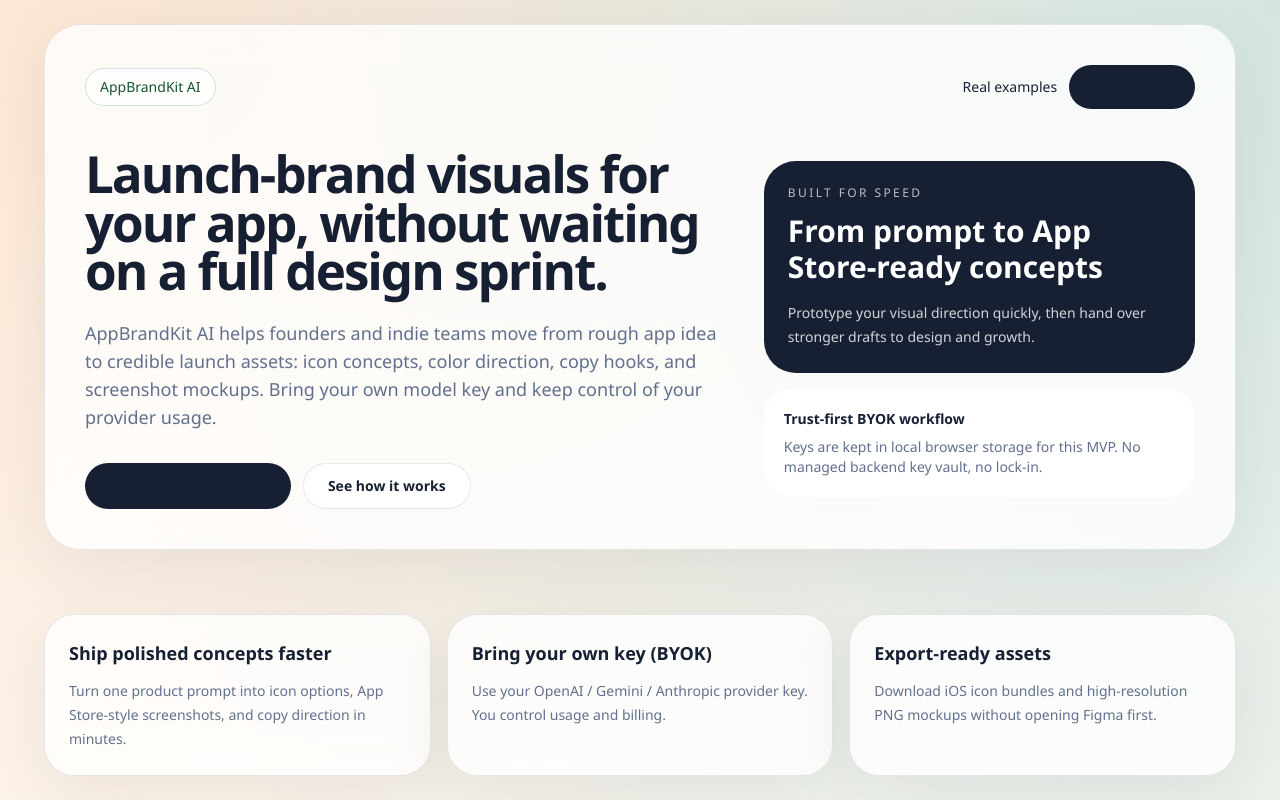
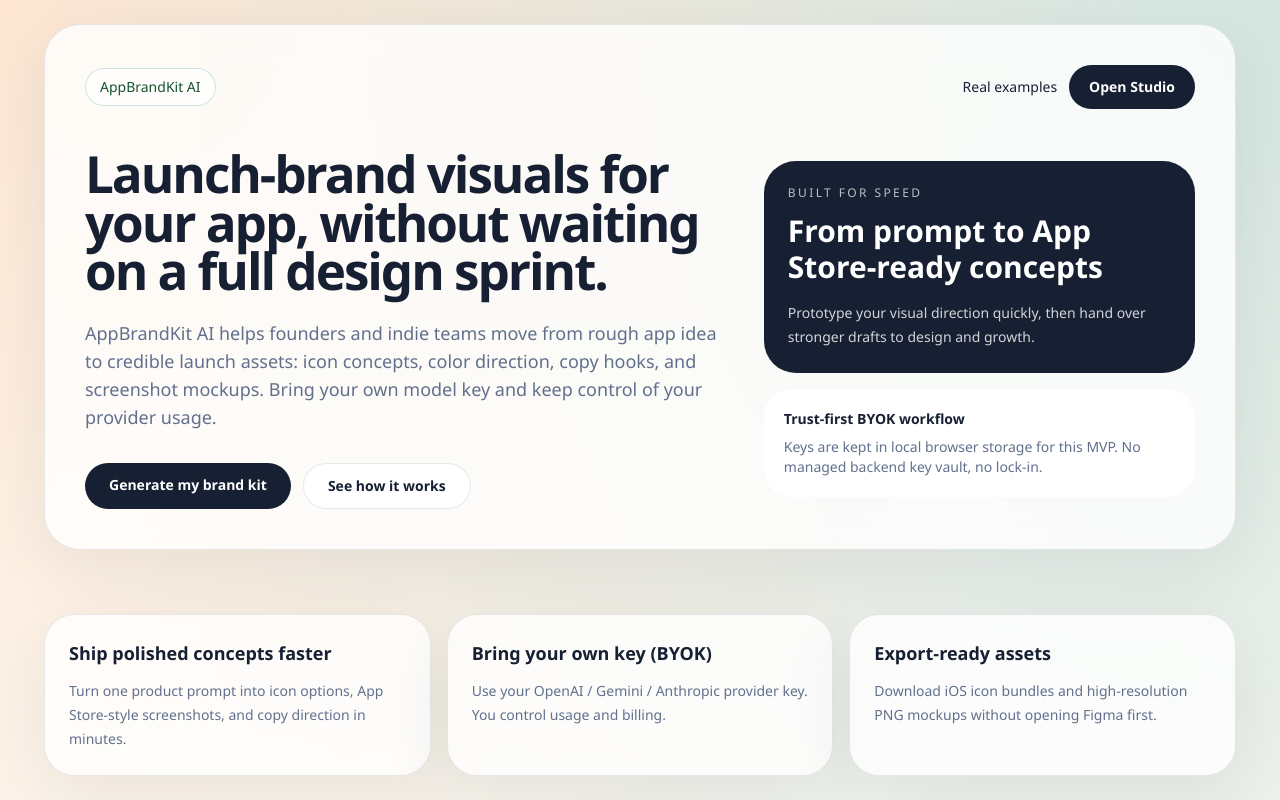
Before and after one commit to alexissan/appbrandkit-ai, a Next.js app: page / in a window 1280 px wide. Shown: the top 800 px of the page. Built offline with nearby package versions, Linux system fonts and the light colour scheme.

Commit message:
fix: force high-contrast CTA text colors across landing and studio

```diff
--- a/app/page.tsx
+++ b/app/page.tsx
@@ -67,6 +67,7 @@
             </a>
             <Link
               className="rounded-full bg-[color:var(--foreground)] px-5 py-3 text-sm font-semibold text-white"
+              style={{ color: "#fff" }}
               href="/studio"
             >
               Open Studio
@@ -86,6 +87,7 @@
             <div className="mt-8 flex flex-wrap gap-3">
               <Link
                 className="rounded-full bg-[color:var(--foreground)] px-6 py-3 text-sm font-semibold text-white"
+                style={{ color: "#fff" }}
                 href="/studio"
               >
                 Generate my brand kit
@@ -197,7 +199,7 @@
           </p>
         </div>
         <div className="flex flex-col gap-3">
-          <Link className="rounded-full bg-[color:var(--brand)] px-6 py-3 text-sm font-semibold text-white" href="/studio">
+          <Link className="rounded-full bg-[color:var(--brand)] px-6 py-3 text-sm font-semibold text-white" style={{ color: "#fff" }} href="/studio">
             Open Studio
           </Link>
           <a className="rounded-full border border-[color:var(--line)] bg-white px-6 py-3 text-center text-sm font-semibold text-[color:var(--foreground)]" href="#examples">
--- a/components/studio/studio-client.tsx
+++ b/components/studio/studio-client.tsx
@@ -850,6 +850,7 @@
           <div className="flex flex-wrap gap-3">
             <button
               className="rounded-full bg-[color:var(--foreground)] px-5 py-3 text-sm font-semibold text-white disabled:opacity-50"
+              style={{ color: "#fff" }}
               disabled={!canGenerateIcon || isGeneratingIcon}
               onClick={handleGenerateIcon}
               type="button"
```
